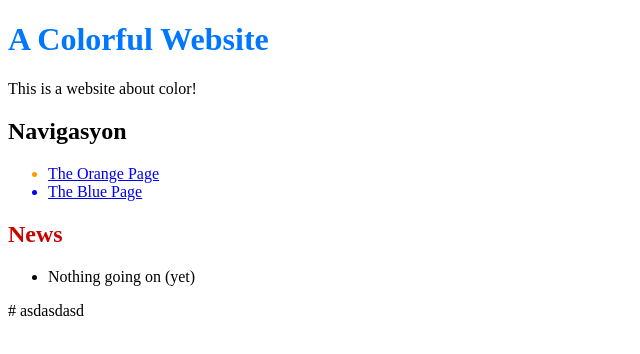
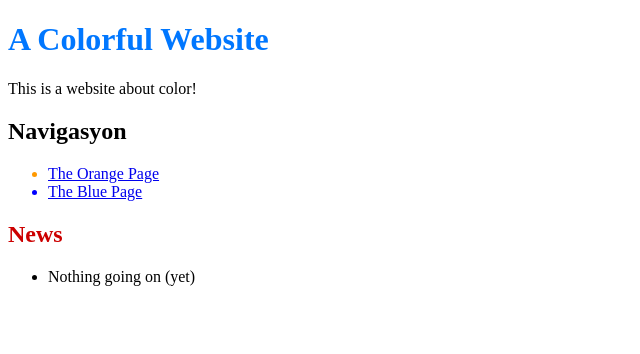
Before and after one commit to EralpN/git-github-exercise, a plain HTML site: page index.html in a window 1280 px wide. Shown: the full height of the page, 0-640 px from the left. Drawn offline with Linux system fonts and the light colour scheme.

Commit message:
Revert Test

```diff
--- a/index.html
+++ b/index.html
@@ -17,4 +17,3 @@
 		</ul>
  </body>
  </html>
- # asdasdasd
```
